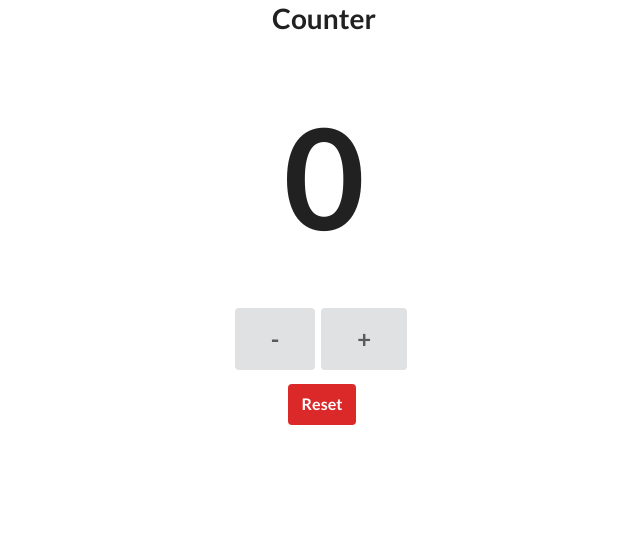
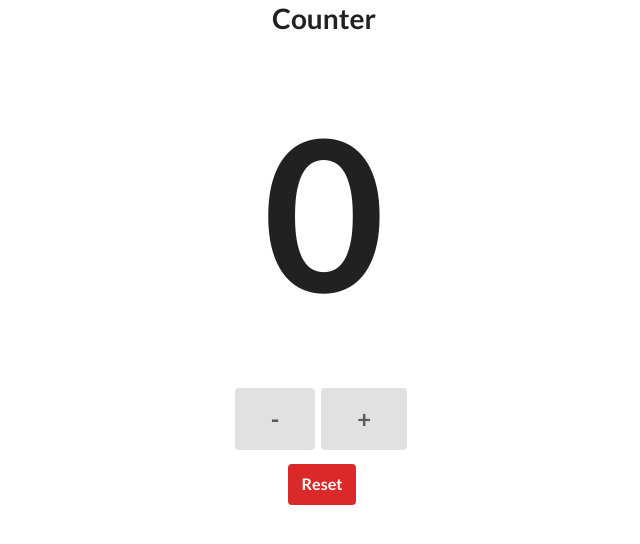
Before and after one commit to leon-luna-ray/counter, a React (Create React App) app: page / in a window 1280 px wide. Shown: the top 544 px of the page, without its empty margins (316-956 px from the left). Built offline with nearby package versions, Linux system fonts and the light colour scheme; the HTML template or start-up script is replaced by a standard one.

Commit message:
styling update

```diff
--- a/src/App.css
+++ b/src/App.css
@@ -4,5 +4,5 @@
 }
 
 .count {
-  font-size: 10rem;
+  font-size: 15rem;
 }
```
